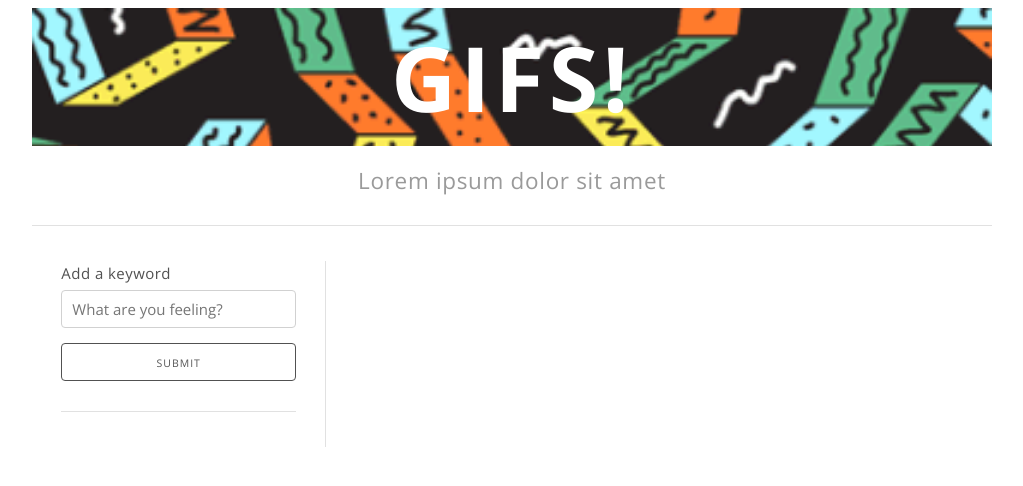
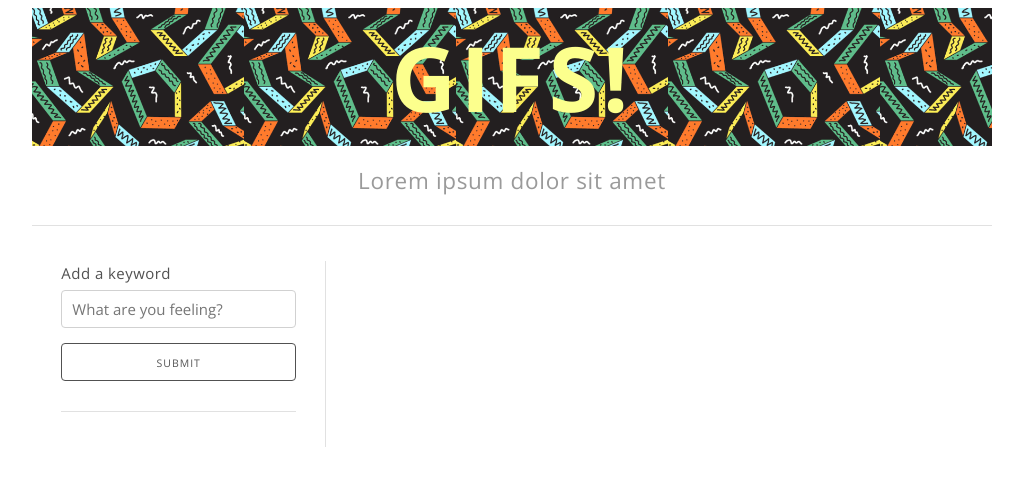
Before and after one commit to dillonschultz93/GifAPI, a plain HTML site: page index.html in a window 1280 px wide. Shown: the whole page, without its empty margins (128-1151 px from the left). Drawn offline with nearby package versions, Linux system fonts and the light colour scheme.

Commit message:
Restyled the header

```diff
--- a/assets/stylesheets/main.css
+++ b/assets/stylesheets/main.css
@@ -1,7 +1,7 @@
 .title {
   background-image: url("../../assets/images/title-pattern.gif");
-  background-size: 100%;
-  color: #fff;
+  background-size: contain;
+  color: #fcff8d;
   font-family: "Open Sans", "Helvetica", Arial, sans-serif;
   font-size: 6em;
   font-weight: 700;
@@ -40,7 +40,7 @@ label {
   font-weight: 400;
   margin-bottom: 0px; }
   #submitBtn:hover {
-    background-image: url("../../assets/images/title-pattern.gif");
+    background-image: url("../../assets/images/button.gif");
     border: 1px solid #fff;
     color: #fff; }
 
```
